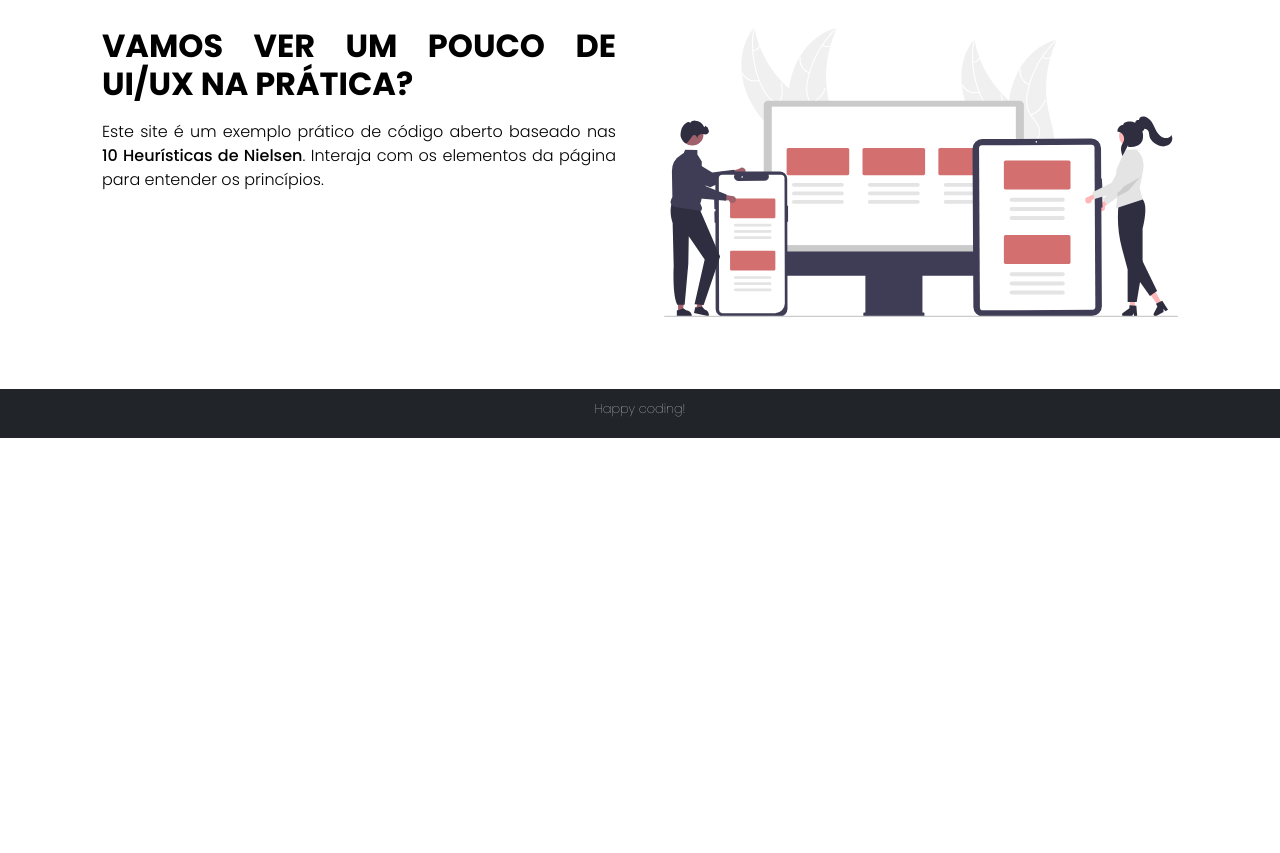
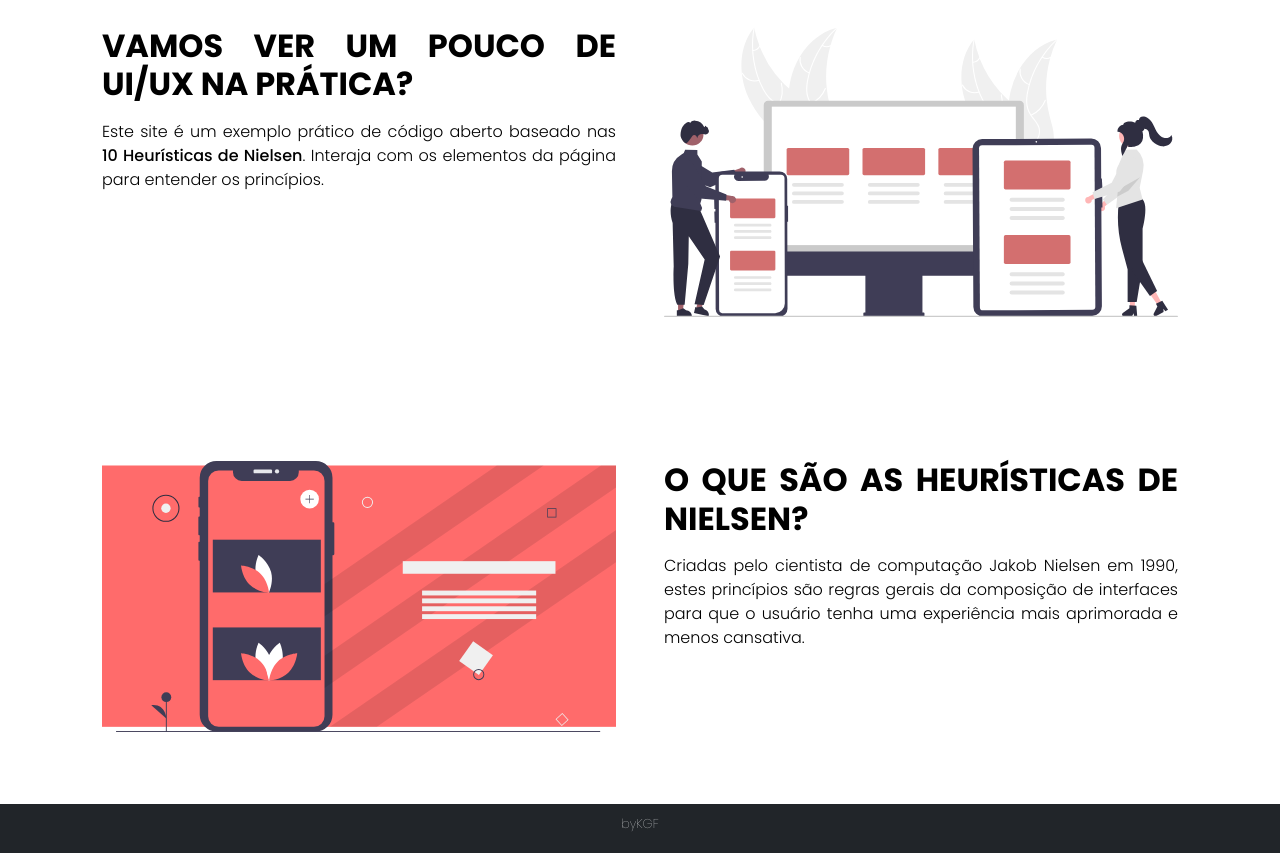
Before and after one commit to KleberDotNet/howToUX, a plain HTML site: page index.html in a window 1280 px wide. Shown: the part 725-1578 px from the top of the page. Before the commit the page ends 1163 px from the top, so only its background shows below. Drawn offline with nearby package versions, Linux system fonts and the light colour scheme.

Commit message:
Updating index and img folder

```diff
--- a/index.html
+++ b/index.html
@@ -61,7 +61,25 @@
                 </div>
 
                 <div class="col-sm-6 p-4">
-                    <img class="img-fluid" src="./img/section-2.svg">
+                    <img class="img-fluid" src="./img/intro-1.svg">
+                </div>
+            </div>
+        </div>
+    </div>
+
+    <div class="d-sm-flex align-items-center justify-content-between p-5" id="intro">
+        <div class="container">
+            <div class="row px-2">
+                <div class="col-sm-6 p-4">
+                    <img class="img-fluid" src="./img/intro-2.svg">
+                </div>
+
+                <div class="col-sm-6 p-4">
+                    <h2 class="fw-bolder" id="intro-title">O QUE SÃO AS HEURÍSTICAS DE NIELSEN?</h2>
+                    <p class="pt-2 fw-light">Criadas pelo cientista de computação Jakob Nielsen em 1990,
+                        estes princípios são regras gerais da composição de interfaces para que o usuário
+                        tenha uma experiência mais aprimorada e menos cansativa.
+                    </p>
                 </div>
             </div>
         </div>
@@ -71,7 +89,7 @@
 
     <div class="bg-dark text-light text-center pb-1">
         <div class="container">
-            <p class="fw-lighter" id="footer-message">Happy coding!</p>
+            <p class="fw-lighter" id="footer-message">byKGF</p>
         </div>
     </div>
 
```
Also changed, not shown: img/intro-1.svg (renamed from img/section-2.svg), img/intro-2.svg (renamed from img/slide-0.svg), img/section-3.svg (deleted), img/section-5.svg (deleted).
